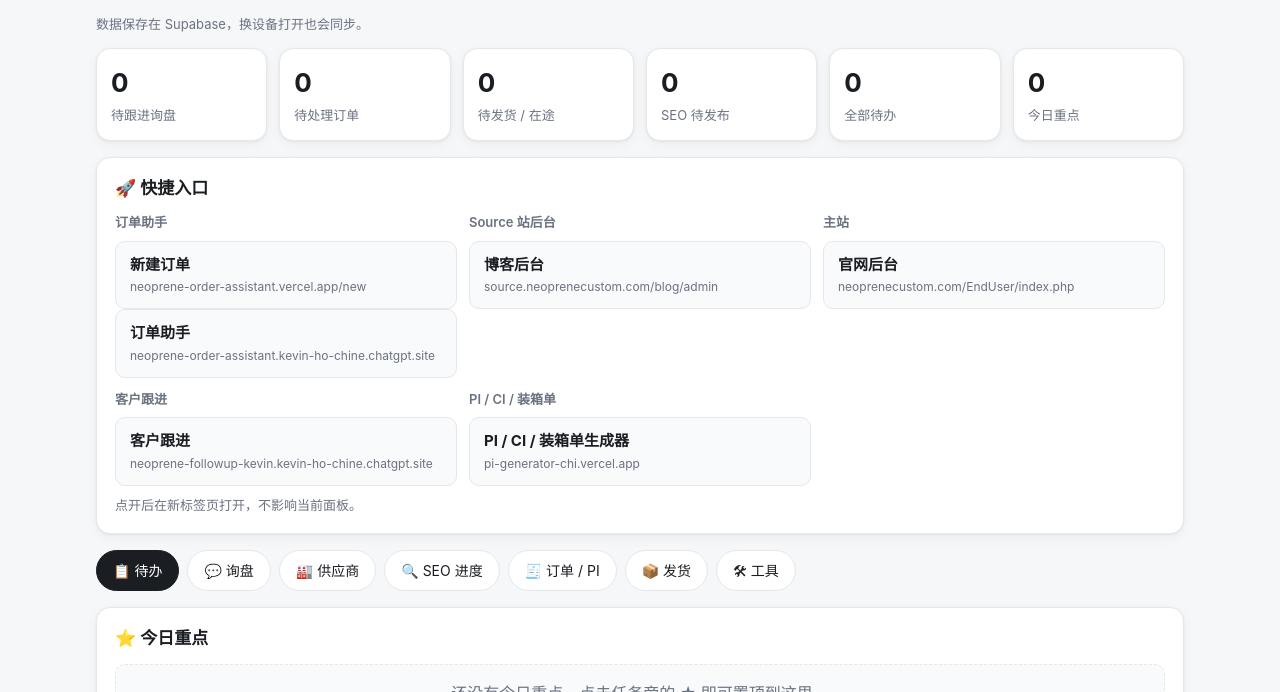
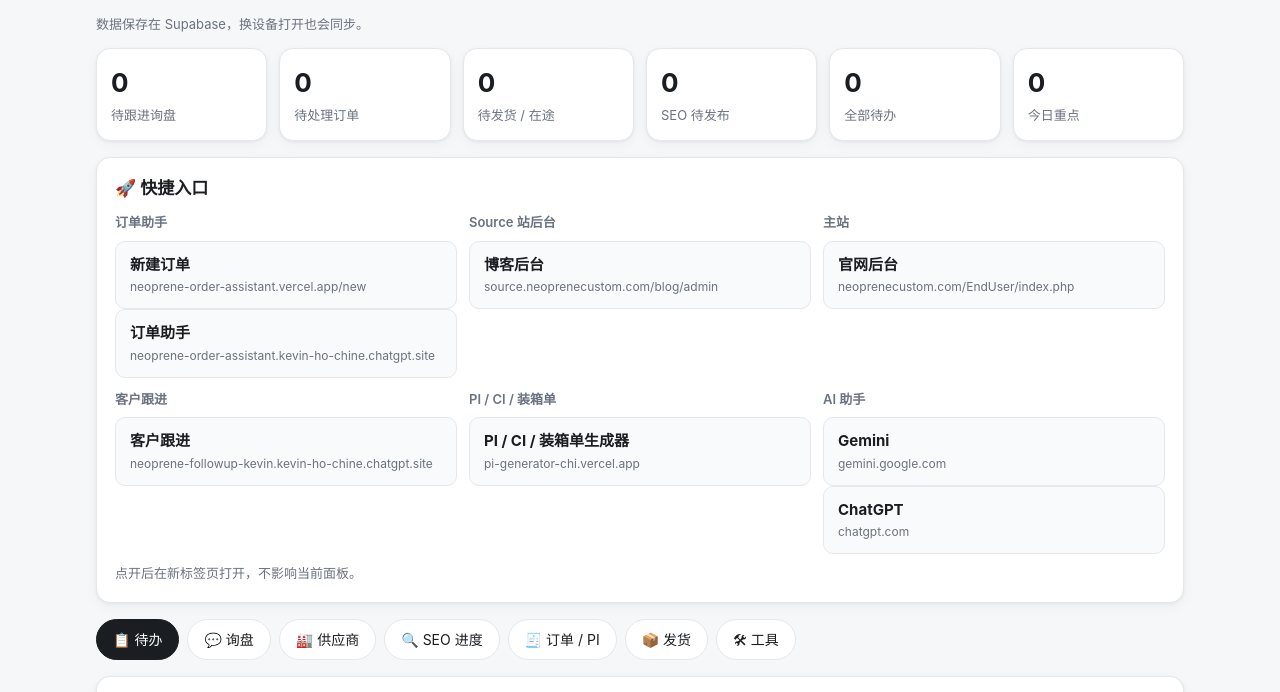
Before and after one commit to kevin-neoprene/work-panel, a plain HTML site: page index.html in a window 1280 px wide. Shown: the part 101-793 px from the top of the page. Drawn offline with Linux system fonts and the light colour scheme; no server answers.

Commit message:
Add Gemini and ChatGPT quick links

```diff
--- a/index.html
+++ b/index.html
@@ -63,6 +63,15 @@
         <h3>PI / CI / 装箱单</h3>
         <a class="quick-card" href="https://pi-generator-chi.vercel.app/" target="_blank" rel="noopener">
           <b>PI / CI / 装箱单生成器</b><span>pi-generator-chi.vercel.app</span>
+        </a>
+      </div>
+      <div class="quick-group">
+        <h3>AI 助手</h3>
+        <a class="quick-card" href="https://gemini.google.com/" target="_blank" rel="noopener">
+          <b>Gemini</b><span>gemini.google.com</span>
+        </a>
+        <a class="quick-card" href="https://chatgpt.com/" target="_blank" rel="noopener">
+          <b>ChatGPT</b><span>chatgpt.com</span>
         </a>
       </div>
     </div>
```
